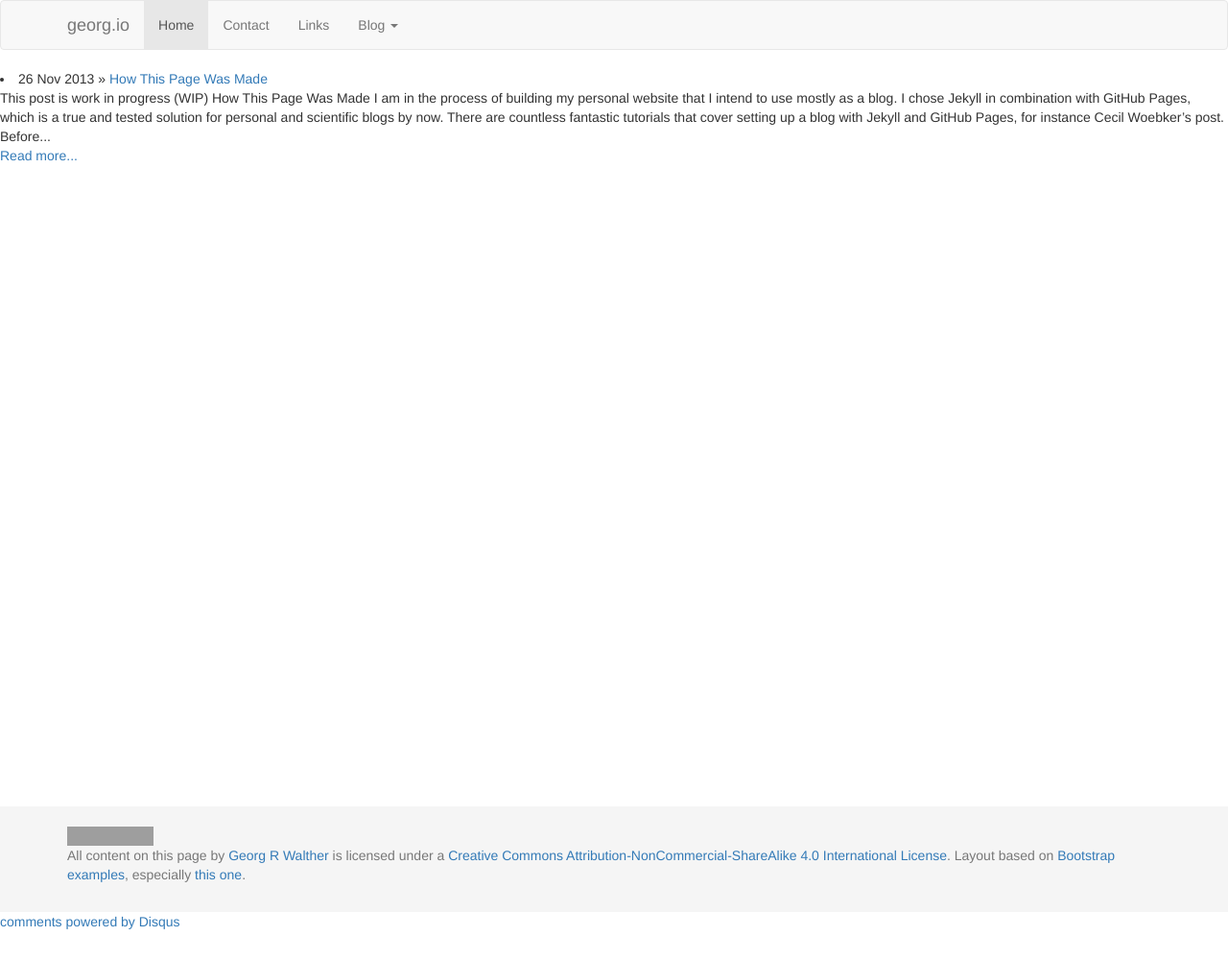
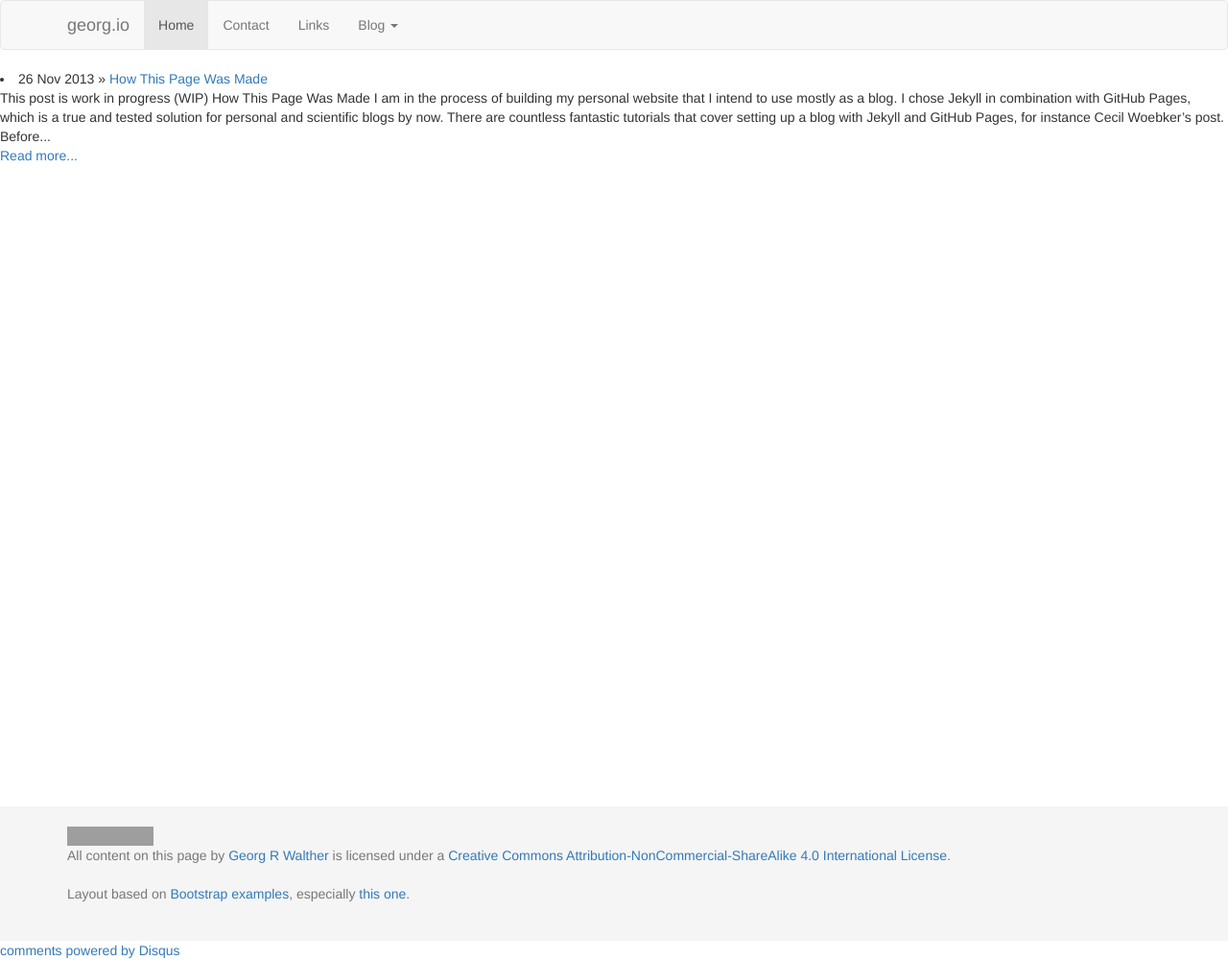
Before and after one commit to waltherg/backup.waltherg.github.io, a Jekyll site: the page built from index.html, in a window 1280 px wide. Shown: the whole page at 96% size. Built offline with Jekyll 4.4.1, drawn with Linux system fonts in a browser that asks for light colours; nearby versions of some CDN libraries; comment, search, counter and statistics services are not loaded; before the commit the page ends 970 px from its top, so only the background shows below that; grey boxes are pictures that could not be loaded.

Commit message:
increase height of footer to push disqus down on mobile

```diff
--- a/_includes/footer.html
+++ b/_includes/footer.html
@@ -2,6 +2,8 @@
   <div class="container">
     <p class="text-muted credit">
       <a rel="license" href="http://creativecommons.org/licenses/by-nc-sa/4.0/deed.en_US"><img alt="Creative Commons License" style="border-width:0" src="http://i.creativecommons.org/l/by-nc-sa/4.0/88x31.png" /></a><br /><span xmlns:dct="http://purl.org/dc/terms/" property="dct:title">All content on this page</span> by <a xmlns:cc="http://creativecommons.org/ns#" href="http://georg.io/" property="cc:attributionName" rel="cc:attributionURL">Georg R Walther</a> is licensed under a <a rel="license" href="http://creativecommons.org/licenses/by-nc-sa/4.0/deed.en_US">Creative Commons Attribution-NonCommercial-ShareAlike 4.0 International License</a>.
+    </p>
+    <p class="text-muted credit">
       Layout based on <a href="http://getbootstrap.com/getting-started/#examples">
         Bootstrap examples</a>, especially
       <a href="http://getbootstrap.com/examples/sticky-footer-navbar/">this one</a>.
--- a/assets/css/sticky-footer-navbar.css
+++ b/assets/css/sticky-footer-navbar.css
@@ -24,7 +24,7 @@ body {
 
 /* Set the fixed height of the footer here */
 #footer {
-  height: 110px;
+  height: 140px;
   background-color: #f5f5f5;
 }
 
```
